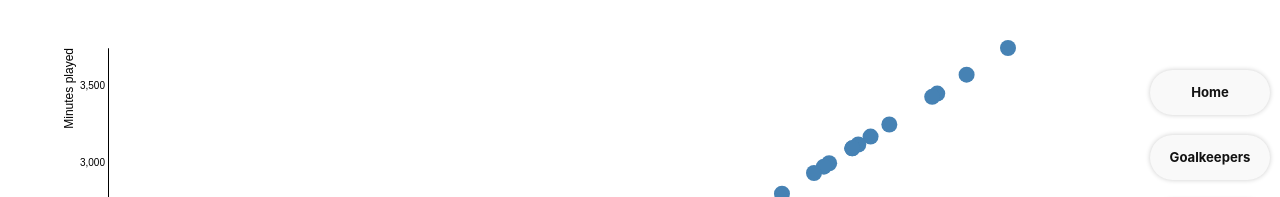
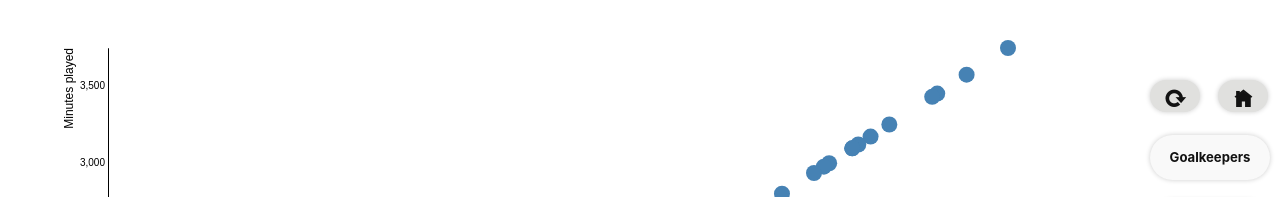
Before and after one commit to ohlitmybad/plst, a plain HTML site: page index.html in a window 1280 px wide. Shown: the top 197 px of the page. Drawn offline with nearby package versions, Linux system fonts and the light colour scheme.

Commit message:
Update index.html

```diff
--- a/index.html
+++ b/index.html
@@ -1,3 +1,6 @@
+
+<!DOCTYPE html>
+
 
 
 
@@ -16,6 +19,9 @@
 	<title translate="no">DataMB | Plot PL Strikers</title>
 	<script src="https://d3js.org/d3.v5.min.js"></script>
 	<link rel="stylesheet" href="https://code.ionicframework.com/ionicons/2.0.1/css/ionicons.min.css">
+
+
+
 
 <style>
 
@@ -125,6 +131,7 @@ body.dark-mode .button-8:focus {
     box-shadow: 0px 0px 5px rgba(0, 0, 0, 0.2);
   }
 
+
 .dark-mode-toggle .toggle-icon::before {
   font-family: "Ionicons";
   content: "\f467"; /* Unicode value for the moon icon in Ionicons */
@@ -134,7 +141,6 @@ body.dark-mode .button-8:focus {
 body.dark-mode .dark-mode-toggle {
   background-color: #333333;
 }
-
 
 
 
@@ -165,43 +171,6 @@ circle.highlighted {
 circle {
   cursor: pointer;
 }
-
-.button-1 {
-  align-items: center;
-  background-color: #F9F9F9;
-  border-radius: 25px;
-  box-shadow: 0px 0px 5px rgba(0, 0, 0, 0.2);
-  box-sizing: border-box;
-  color: #121212;
-  cursor: pointer;
-  display: inline-flex;
-  flex: 1 1 auto;
-  font-family: Inter,sans-serif;
-  font-size: 0.82rem;
-  font-weight: 700;
-  justify-content: center;
-  line-height: 1;
-  margin: 0;
-  outline: none;
-  padding: 1rem 1.2rem;
-  text-align: center;
-  text-decoration: none;
-  transition: box-shadow .1s,-webkit-box-shadow .1s;
-  white-space: nowrap;
-  border: 0;
-  user-select: none;
-  position: absolute;
-  top: 70px;
-  left: 1150px;
-  width: 120px;
-
-  touch-action: manipulation;
-}
-
-.button-1:hover {
-  box-shadow: rgba(0, 0, 0, 0.4) 3px 3px 3px;
-}
-
 
 .button-2 {
   align-items: center;
@@ -512,6 +481,8 @@ top: 717px;
 left: 611px;
 }
 
+
+
 .icon::before {
   content: "\f2b5";
   font-family: "Ionicons"; /* Replace with the appropriate font */
@@ -527,9 +498,7 @@ pointer-events: none;
 z-index: -1;
 left: 475px;
 opacity: .055;
-}
-
-
+	}
 
 
   #bottom-container {
@@ -548,6 +517,100 @@ opacity: .055;
     top: 890px;
     right: 0px;
   }
+
+
+		 #select-league {
+    position: absolute;
+    top: 726px;
+    left: 922px;
+  }
+
+
+.icon4::before {
+  content: "\f21c";
+  font-family: "Ionicons"; /* Replace with the appropriate font */
+font-size: 22px;
+}
+
+.icon3::before {
+  content: "\f448";
+  font-family: "Ionicons"; /* Replace with the appropriate font */
+font-size: 22px;
+}
+
+
+.button-1 {
+  align-items: center;
+  background-color: #e0e0de;
+  border-radius: 25px;
+  box-shadow: 0px 0px 5px rgba(0, 0, 0, 0.2);
+  box-sizing: border-box;
+  color: #121212;
+  cursor: pointer;
+  display: inline-flex;
+  flex: 1 1 auto;
+  font-family: Inter,sans-serif;
+  font-size: 1.82rem;
+  font-weight: 700;
+  justify-content: center;
+  line-height: 1;
+  margin: 0;
+  outline: none;
+  padding: 0.1rem;
+  text-align: center;
+  text-decoration: none;
+  transition: box-shadow .1s,-webkit-box-shadow .1s;
+  white-space: nowrap;
+  border: 0;
+  user-select: none;
+  position: absolute;
+  top: 80px;
+  left: 1150px;
+  width: 50px;
+
+  touch-action: manipulation;
+}
+
+.button-1:hover {
+  box-shadow: rgba(0, 0, 0, 0.4) 3px 3px 3px;
+}
+
+.button-12 {
+  align-items: center;
+  background-color: #e0e0de;
+  border-radius: 25px;
+  box-shadow: 0px 0px 5px rgba(0, 0, 0, 0.2);
+  box-sizing: border-box;
+  color: #121212;
+  cursor: pointer;
+  display: inline-flex;
+  flex: 1 1 auto;
+  font-family: Inter,sans-serif;
+  font-size: 1.82rem;
+  font-weight: 700;
+  justify-content: center;
+  line-height: 1;
+  margin: 0;
+  outline: none;
+  padding: 0.1rem;
+  text-align: center;
+  text-decoration: none;
+  transition: box-shadow .1s,-webkit-box-shadow .1s;
+  white-space: nowrap;
+  border: 0;
+  user-select: none;
+  position: absolute;
+  top: 80px;
+  left: 1218px;
+  width: 50px;
+
+  touch-action: manipulation;
+}
+
+.button-12:hover {
+  box-shadow: rgba(0, 0, 0, 0.4) 3px 3px 3px;
+}
+
 
 </style>
 
@@ -597,8 +660,11 @@ var _0x10c933=_0x206e;(function(_0xe11b29,_0xdeedf1){var _0x227cb8=_0x206e,_0x41
 
 </script>
 
-<a href="https://datamb.football/plots/" target="_blank" rel="noopener noreferrer">
-  <button class="button-1" role="button">Home</button>
+
+<a href="#" onclick="location.reload(); return false;" rel="noopener noreferrer">
+  <button class="button-1" role="button"><div class="icon4"></div></button>
+<a href="https://datamb.football/" target="_blank" rel="noopener noreferrer">
+  <button class="button-12" role="button"><div class="icon3"></div></button>
 <a href="https://datamb.football/gkpl/" target="_blank" rel="noopener noreferrer">
   <button class="button-2" role="button">Goalkeepers</button>
 <a href="https://datamb.football/plcb/" target="_blank" rel="noopener noreferrer">
```
